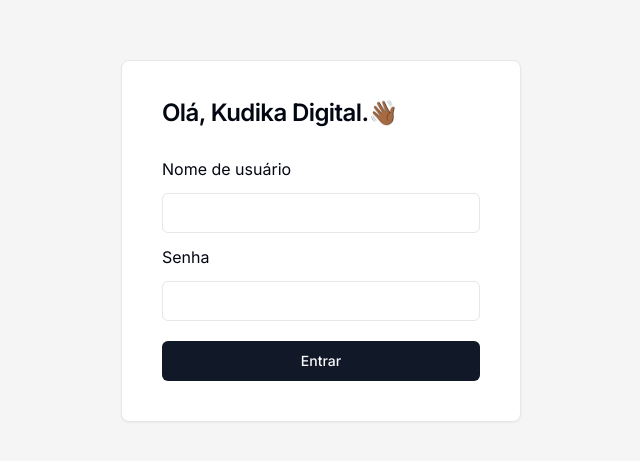
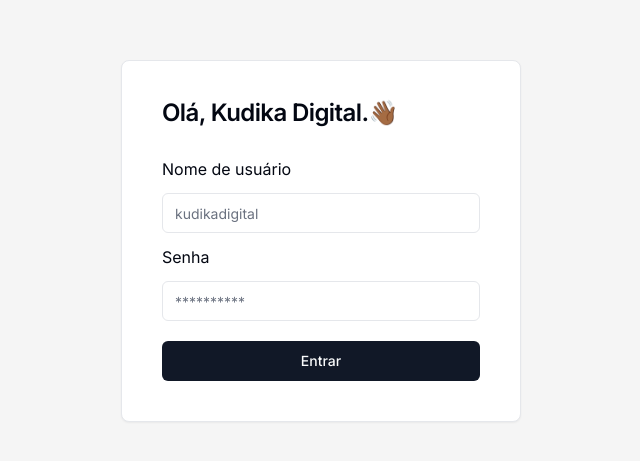
Before and after one commit to makiessedev/kudika-dash-blog, a Next.js app: page /login in a window 1280 px wide. Shown: the part 159-620 px from the top of the page, without its empty margins (319-959 px from the left). Built offline with nearby package versions, Linux system fonts and the light colour scheme.

Commit message:
with placeholder...

```diff
--- a/src/app/login/page.tsx
+++ b/src/app/login/page.tsx
@@ -10,9 +10,9 @@
                 <CardTitle className="mb-8">Olá, Kudika Digital.👋🏾</CardTitle>
             <form action="" className="flex flex-col gap-3">
                 <label htmlFor="" >Nome de usuário</label>
-                <Input className="w-full" />
+                <Input className="w-full" placeholder="kudikadigital" />
                 <label htmlFor="">Senha</label>
-                <Input className="w-full" />
+                <Input className="w-full" placeholder="**********" />
                 <Button className="w-full mt-2">Entrar</Button>
             </form>
             </Card>
```
